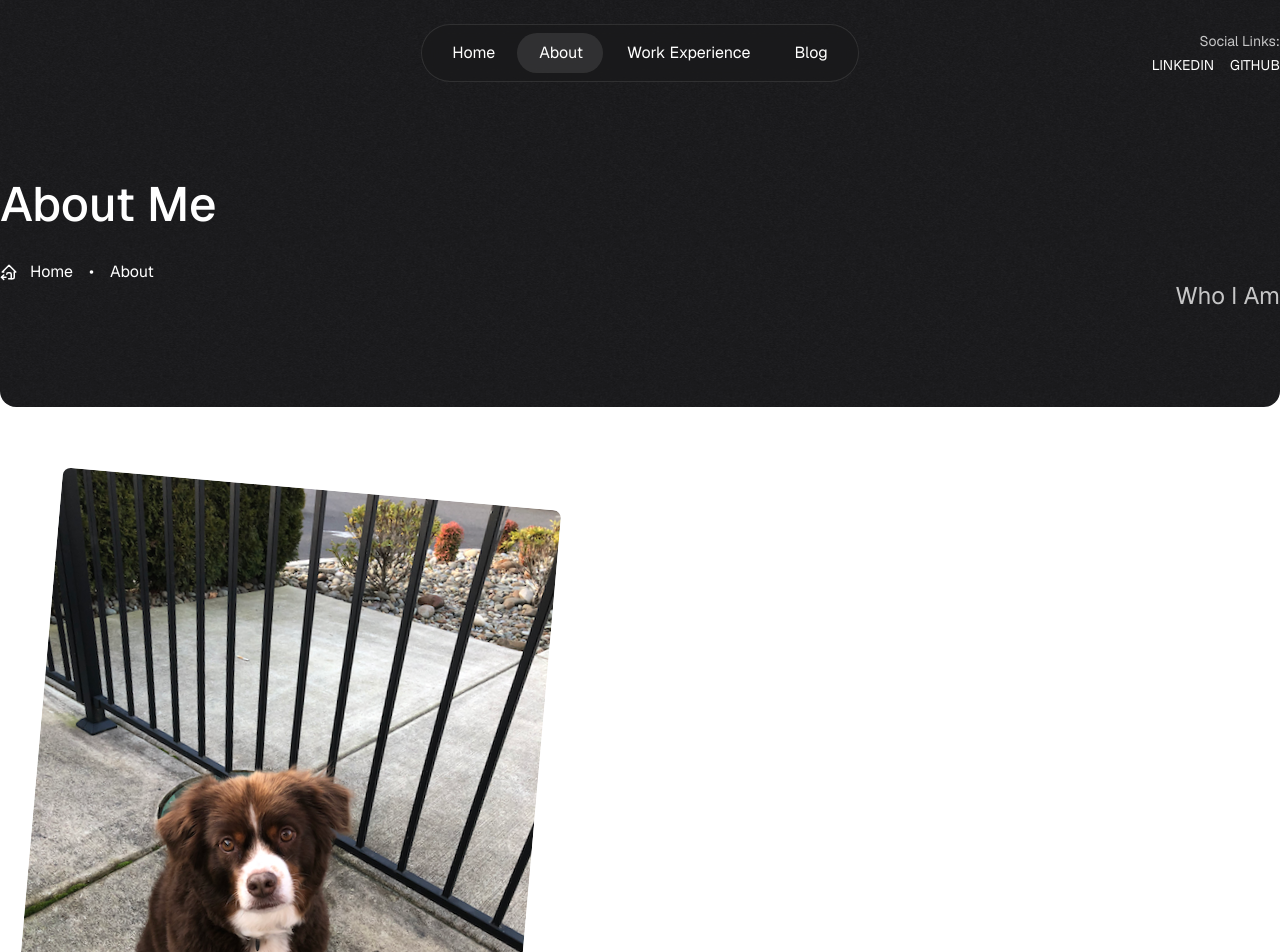
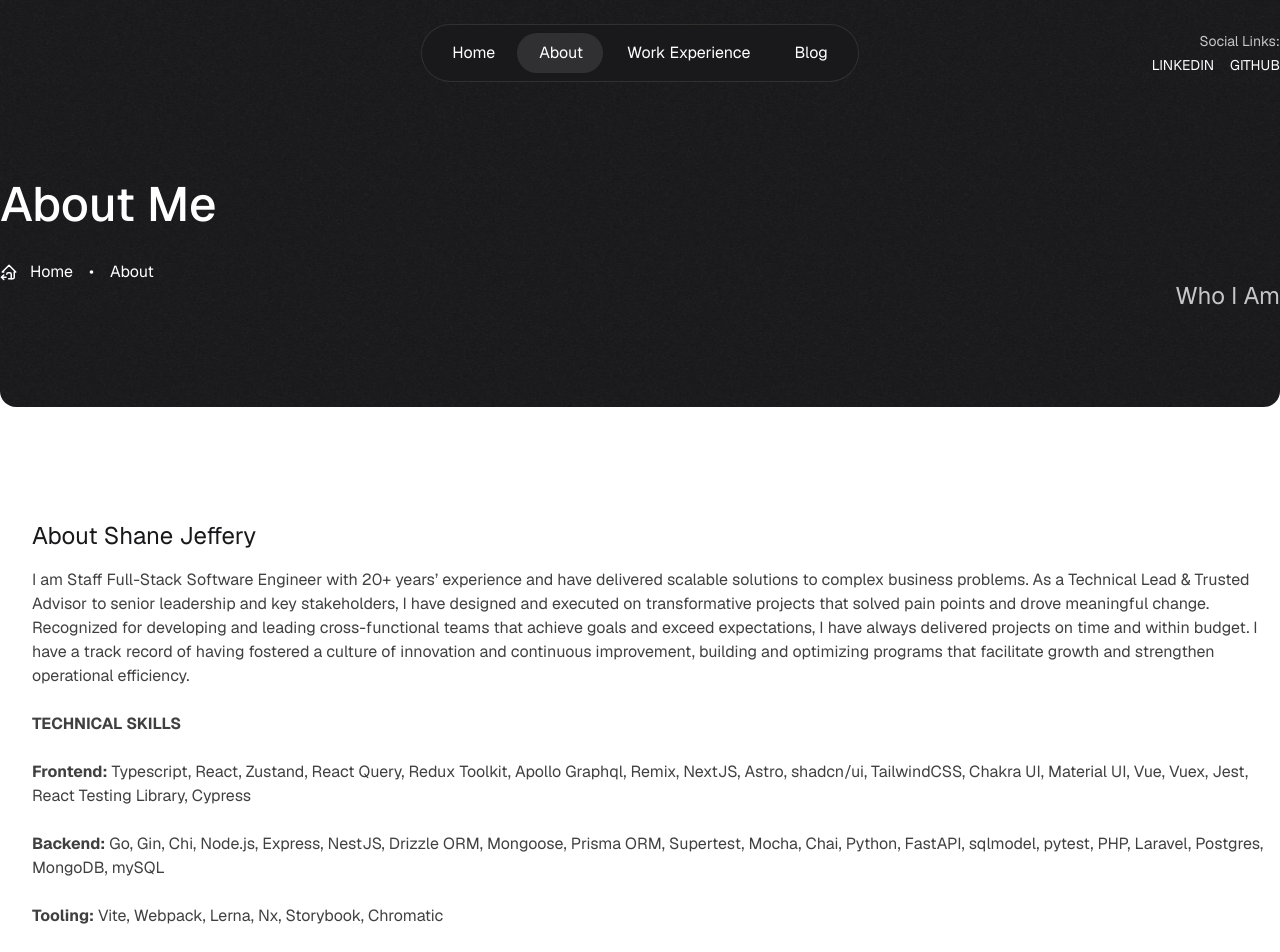
Before and after one commit to shaneajeffery/shane-jeffery.com, a Next.js app: page /about in a window 1280 px wide. Shown: the top 952 px of the page. Built offline with nearby package versions, Linux system fonts and the light colour scheme; what tailwind-bootstrap-grid would draw is missing.

Commit message:
About content updates and fixing up footer

```diff
--- a/src/components/footer.tsx
+++ b/src/components/footer.tsx
@@ -1,23 +1,10 @@
-import { useRouter } from 'next/router';
-import { useEffect, useState } from 'react';
-
-import menu from '@/config/menus.json';
 import siteConfig from '@/config/site.config.json';
 
 const Footer = () => {
   const { copyright, socialLinks } = siteConfig;
-  const { footerMenu } = menu;
-
-  const slug = useRouter().asPath;
-  const [contactPage, setContactPage] = useState(false);
-  useEffect(() => {
-    slug.includes('contact') && setContactPage(true);
-  }, [slug]);
 
   return (
-    <footer
-      className={`${contactPage ? 'pt-24' : 'pt-28'} sticky bottom-0 z-[1] pb-20`}
-    >
+    <footer className={` sticky bottom-0 z-[1] py-10`}>
       <div className="container">
         <div className="row">
           <div className="mb-4 text-center md:col-6 md:text-left">
@@ -41,23 +28,10 @@ const Footer = () => {
           </div>
           <div className="mb-4 text-center md:col-6 md:text-right">
             <ul className="inline-flex flex-wrap justify-center gap-x-6 md:justify-end">
-              {footerMenu.map((item, key) => (
-                <li
-                  key={key}
-                  className="transition-op inline-block duration-300 hover:opacity-75"
-                >
-                  <a href={item.link} className="link">
-                    {item.name}
-                  </a>
-                </li>
-              ))}
+              <li className="transition-op inline-block duration-300 hover:opacity-75">
+                {copyright}
+              </li>
             </ul>
-          </div>
-          <div className="mb-4 text-center md:col-6 md:mb-0 md:text-left">
-            <p className="text-white/75">{copyright}</p>
-          </div>
-          <div className="text-center md:col-6 md:text-right">
-            <p className="text-white/75"></p>
           </div>
         </div>
       </div>
--- a/src/config/menus.json
+++ b/src/config/menus.json
@@ -17,14 +17,5 @@
       "link": "/blog"
     }
   ],
-  "footerMenu": [
-    {
-      "name": "Imprint",
-      "link": "!#"
-    },
-    {
-      "name": "Privacy policy",
-      "link": "/privacy"
-    }
-  ]
+  "footerMenu": []
 }
--- a/src/content/about.md
+++ b/src/content/about.md
@@ -3,29 +3,31 @@ title: 'About Me'
 subtitle: 'Who I Am'
 
 about:
-  images:
-    - '/images/about/01.jpg'
-
   title: |
+    About Shane Jeffery
 
   description: |
-    As a seasoned full stack engineer and technical lead, I possess a strong affinity for JavaScript utilizing Typescript within the React and Node ecosystems. My expertise extends to frameworks and libraries such as Zustand, Redux/RTK, React Query, Apollo, NextJS, and Astro, as well as technologies like Express, GraphQL, NestJS, DrizzleORM, Postgres, and MongoDB. I am adept at navigating containerized environments using Docker and Kubernetes atop AWS or Azure infrastructure.
+    I am Staff Full-Stack Software Engineer with 20+ years’ experience and have delivered scalable solutions to complex business problems. As a Technical Lead & Trusted Advisor to senior leadership and key stakeholders, I have designed and executed on  transformative projects that solved pain points and drove meaningful change. Recognized for developing and leading cross-functional teams that achieve goals and exceed expectations, I have always delivered projects on time and within budget. I have a track record of having fostered a culture of innovation and continuous improvement, building and optimizing programs that facilitate growth and strengthen operational efficiency.
 
     &nbsp;
 
-    Currently, I am dedicating myself to expanding my skill set by delving into Go programming through Educative.io, enhancing my proficiency in managing the full stack.
+    **TECHNICAL SKILLS**
 
     &nbsp;
 
-    My professional journey is characterized by a preference for dynamic environments where I can apply my knowledge to drive meaningful change. While my experience spans various sectors, I have developed a deep passion for healthcare and education due to their potential for innovation and advancement. My aim is to contribute significantly to these areas, effecting positive change where it is most impactful.
+    **Frontend:** Typescript, React, Zustand, React Query, Redux Toolkit, Apollo Graphql, Remix, NextJS, Astro, shadcn/ui, TailwindCSS, Chakra UI, Material UI, Vue, Vuex, Jest, React Testing Library, Cypress
 
     &nbsp;
 
-    One of my greatest joys is leading teams through technical hurdles and guiding them to success. I prioritize mentorship, drawing from the invaluable support I've received in my own career. I believe in cultivating a culture of growth and collaboration, ensuring that every team member has the opportunity to flourish.
+    **Backend:** Go, Gin, Chi, Node.js, Express, NestJS, Drizzle ORM, Mongoose, Prisma ORM, Supertest, Mocha, Chai, Python, FastAPI, sqlmodel, pytest, PHP, Laravel, Postgres, MongoDB, mySQL
 
     &nbsp;
 
-    <-- This is Phoenix, the Australian Shepherd, and he is shown here to add some life and let you know that he runs the household...
+    **Tooling:** Vite, Webpack, Lerna, Nx, Storybook, Chromatic
+
+    &nbsp;
+
+    **Infrastructure:** Docker, Kubernetes, Istio, Terraform, Microsoft Azure, Amazon Web Services (AWS), Microservices, Microfrontends, Concourse CI, Github Actions, OAuth, ADFS, SAML
 
 whatClientsSay:
   title: 'What Coworkers Have Said'
--- a/src/pages/about.tsx
+++ b/src/pages/about.tsx
@@ -9,36 +9,15 @@ import {
   ReactElement,
   ReactNode,
   ReactPortal,
-  useEffect,
-  useState,
 } from 'react';
 
 import { A11y, Autoplay, Navigation } from 'swiper/modules';
 import { Swiper, SwiperSlide } from 'swiper/react';
 
 import 'swiper/css';
-import { StaticImport } from 'next/dist/shared/lib/get-img-props';
 
 const About = ({ aboutPage }: { [key: string]: any }) => {
   const { title, subtitle, about, whatClientsSay } = aboutPage.frontMatter;
-
-  const [randomNumbers, setRandomNumbers] = useState<any>([]);
-
-  useEffect(() => {
-    const generateUniqueRandomNumbers = () => {
-      const numbers: any[] = [];
-      const min = -6;
-      const max = 6;
-      while (numbers.length < about.images.length) {
-        const randomNumber = Math.floor(Math.random() * (max - min + 1)) + min;
-        if (!numbers.includes(randomNumber)) {
-          numbers.push(randomNumber);
-        }
-      }
-      setRandomNumbers(numbers);
-    };
-    generateUniqueRandomNumbers();
-  }, [about.images]);
 
   return (
     <Layout metaTitle={title}>
@@ -48,34 +27,7 @@ const About = ({ aboutPage }: { [key: string]: any }) => {
         <div className="container">
           <div className="row items-center justify-center">
             <div
-              className="col-10 mb-16 md:col-6 lg:col-4 lg:mb-0"
-              data-aos="fade-up-sm"
-            >
-              <div className="relative z-10 mx-8 cursor-pointer transition-transform duration-300 ease-out hover:scale-105">
-                {about.images.map(
-                  (item: string | StaticImport, index: number) => (
-                    <div
-                      key={index}
-                      className={`transition-transform ${index !== 0 ? `absolute left-0 top-0` : 'relative'}`}
-                      style={{
-                        zIndex: -index,
-                        transform: `rotate(${randomNumbers[index]}deg)`,
-                      }}
-                    >
-                      <Image
-                        src={item}
-                        alt="Image"
-                        width={500}
-                        height={607}
-                        className="rounded-lg bg-light/10"
-                      />
-                    </div>
-                  )
-                )}
-              </div>
-            </div>
-            <div
-              className="text-center md:col-10 lg:col-5 lg:text-left"
+              className="text-center md:col-12 lg:text-left"
               data-aos="fade-up-sm"
               data-aos-delay="100"
             >
```
Also changed, not shown: src/content/_index.md (+1 -22 lines).
